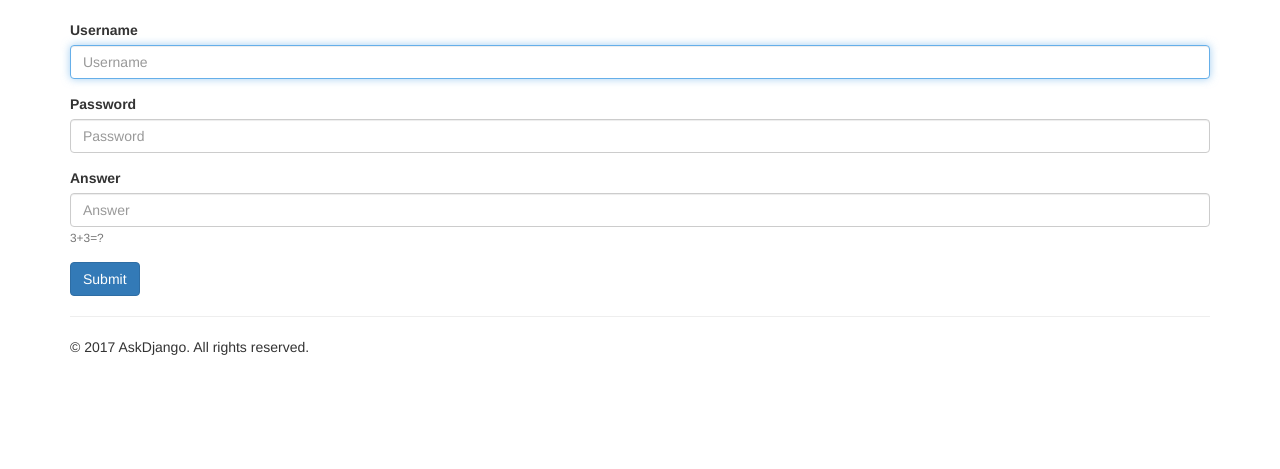
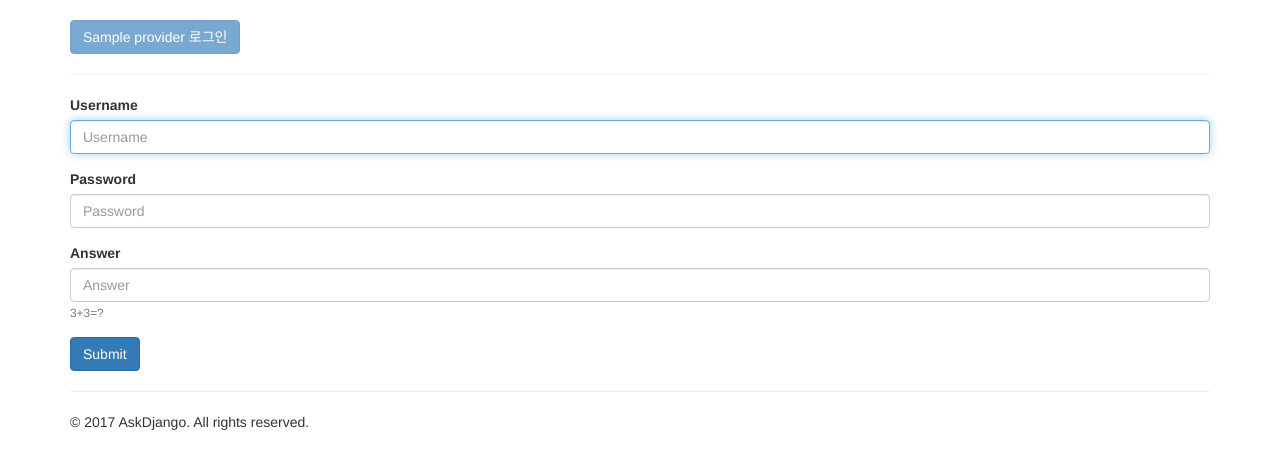
Before and after one commit to askdjango/offline-201707-weekend-afternoon, a Django app: template accounts/templates/accounts/login.html in a window 1280 px wide. Shown: the part 52-521 px from the top of the page. Run offline with Django 3.2, Linux system fonts and the light colour scheme; tables that the repository leaves empty hold one stand-in row (values such as "Sample post"); the template is opened without the code that fills it: values that come from a table or form of the project are taken from there, most other values are stand-ins (such as "Sample title", 1, 10 or a date in 2020); parts of the project's set-up code (start-up, migrations or seed data) failed here and were passed over; some libraries are stand-ins or nearby versions.

Commit message:
로그인 템플릿에 OAuth Provider 링크 노출

```diff
--- a/accounts/templates/accounts/login.html
+++ b/accounts/templates/accounts/login.html
@@ -1,7 +1,20 @@
 {% extends "accounts/layout.html" %}
-{% load bootstrap3 %}
+{% load bootstrap3 socialaccount %}
 
 {% block content %}
+    {% for provider in provider_list %}
+        {% if provider.social_app %}
+            <a href="{% provider_login_url provider.id %}" class="btn btn-primary">
+                {{ provider.name }} 로그인
+            </a>
+        {% else %}
+            <a href="#" class="btn btn-primary disabled">
+                {{ provider.name }} 로그인
+            </a>
+        {% endif %}
+    {% endfor %}
+
+    <hr/>
     <form action="" method="post">
         {% csrf_token %}
         {% bootstrap_form form %}
```
Also changed, not shown: accounts/views.py (+11 -1 lines).
